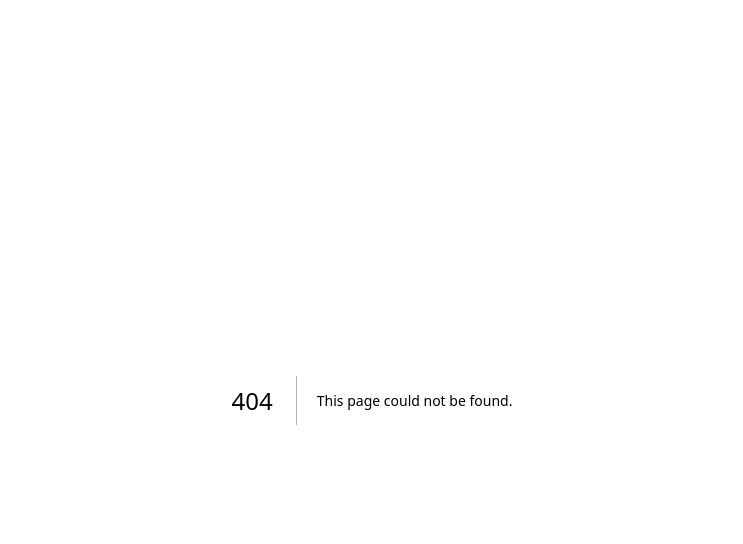
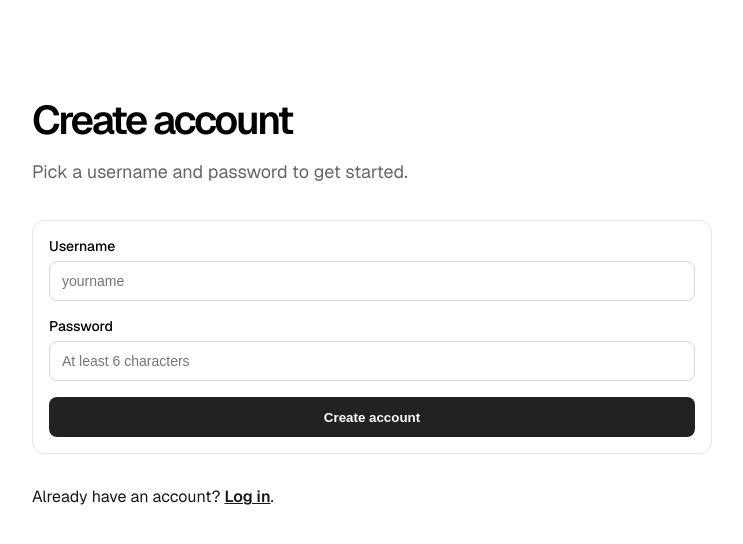
Before and after one commit to nesteajeff/habit-tracker, a Next.js app in the folder web/: page /create-account in a window 1280 px wide. Before the commit this address had no page. Shown: the top 544 px of the page, without its empty margins (268-1011 px from the left). Built offline with nearby package versions, Linux system fonts and the light colour scheme.

Commit message:
add new create account page

```diff
--- /dev/null
+++ b/web/src/app/create-account/page.tsx
@@ -0,0 +1,113 @@
+"use client";
+
+import { useState } from "react";
+import { useRouter } from "next/navigation";
+import Link from "next/link";
+import styles from "../page.module.css";
+
+const getApiBaseUrl = () =>
+  process.env.NEXT_PUBLIC_API_BASE_URL ?? "http://localhost:3001";
+
+export default function CreateAccountPage() {
+  const router = useRouter();
+  const [username, setUsername] = useState("");
+  const [password, setPassword] = useState("");
+  const [error, setError] = useState<string | null>(null);
+  const [isSubmitting, setIsSubmitting] = useState(false);
+
+  const handleSubmit = async (
+    event: React.SyntheticEvent<HTMLFormElement>
+  ) => {
+    event.preventDefault();
+    setError(null);
+
+    if (!username.trim()) {
+      setError("Username is required.");
+      return;
+    }
+
+    if (!password || password.length < 6) {
+      setError("Password must be at least 6 characters.");
+      return;
+    }
+
+    setIsSubmitting(true);
+    try {
+      const response = await fetch(`${getApiBaseUrl()}/auth/register`, {
+        method: "POST",
+        headers: { "Content-Type": "application/json" },
+        credentials: "include",
+        body: JSON.stringify({ username: username.trim(), password }),
+      });
+
+      if (!response.ok) {
+        const payload = await response.json().catch(() => null);
+        throw new Error(payload?.error ?? "Account creation failed.");
+      }
+
+      router.push("/");
+      router.refresh();
+    } catch (submitError) {
+      setError((submitError as Error).message);
+    } finally {
+      setIsSubmitting(false);
+    }
+  };
+
+  return (
+    <div className={styles.page}>
+      <main className={styles.main}>
+        <header className={styles.header}>
+          <h1 className={styles.title}>Create account</h1>
+          <p className={styles.subtitle}>
+            Pick a username and password to get started.
+          </p>
+        </header>
+
+        <form className={styles.form} onSubmit={handleSubmit}>
+          <div className={styles.field}>
+            <label className={styles.label} htmlFor="username">
+              Username
+            </label>
+            <input
+              id="username"
+              className={styles.input}
+              type="text"
+              value={username}
+              onChange={(event) => setUsername(event.target.value)}
+              placeholder="yourname"
+            />
+          </div>
+
+          <div className={styles.field}>
+            <label className={styles.label} htmlFor="password">
+              Password
+            </label>
+            <input
+              id="password"
+              className={styles.input}
+              type="password"
+              value={password}
+              onChange={(event) => setPassword(event.target.value)}
+              placeholder="At least 6 characters"
+            />
+          </div>
+
+          {error ? <p className={styles.error}>{error}</p> : null}
+
+          <button className={styles.button} type="submit" disabled={isSubmitting}>
+            {isSubmitting ? "Creating..." : "Create account"}
+          </button>
+        </form>
+
+        <p className={styles.helperText}>
+          Already have an account?{" "}
+          <Link className={styles.link} href="/login">
+            Log in
+          </Link>
+          .
+        </p>
+      </main>
+    </div>
+  );
+}
```
